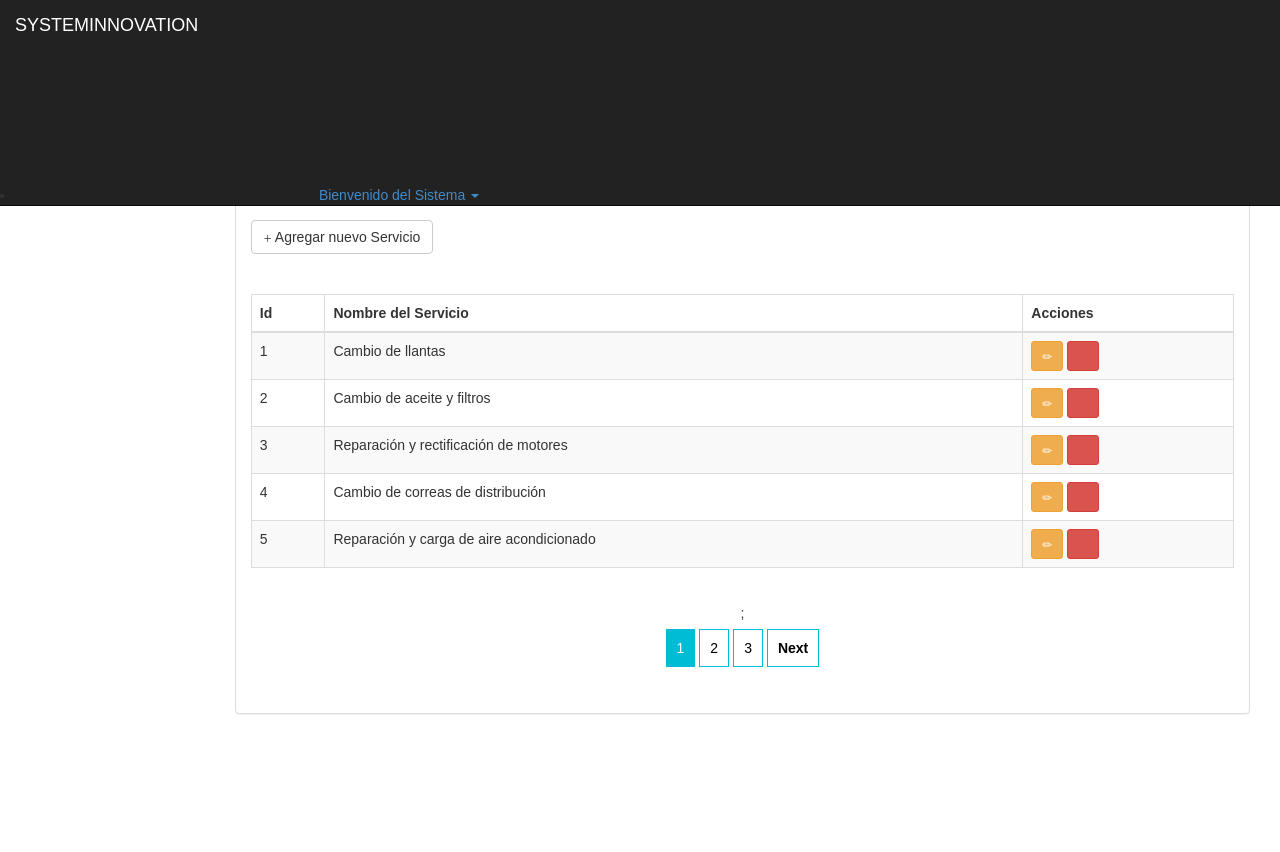
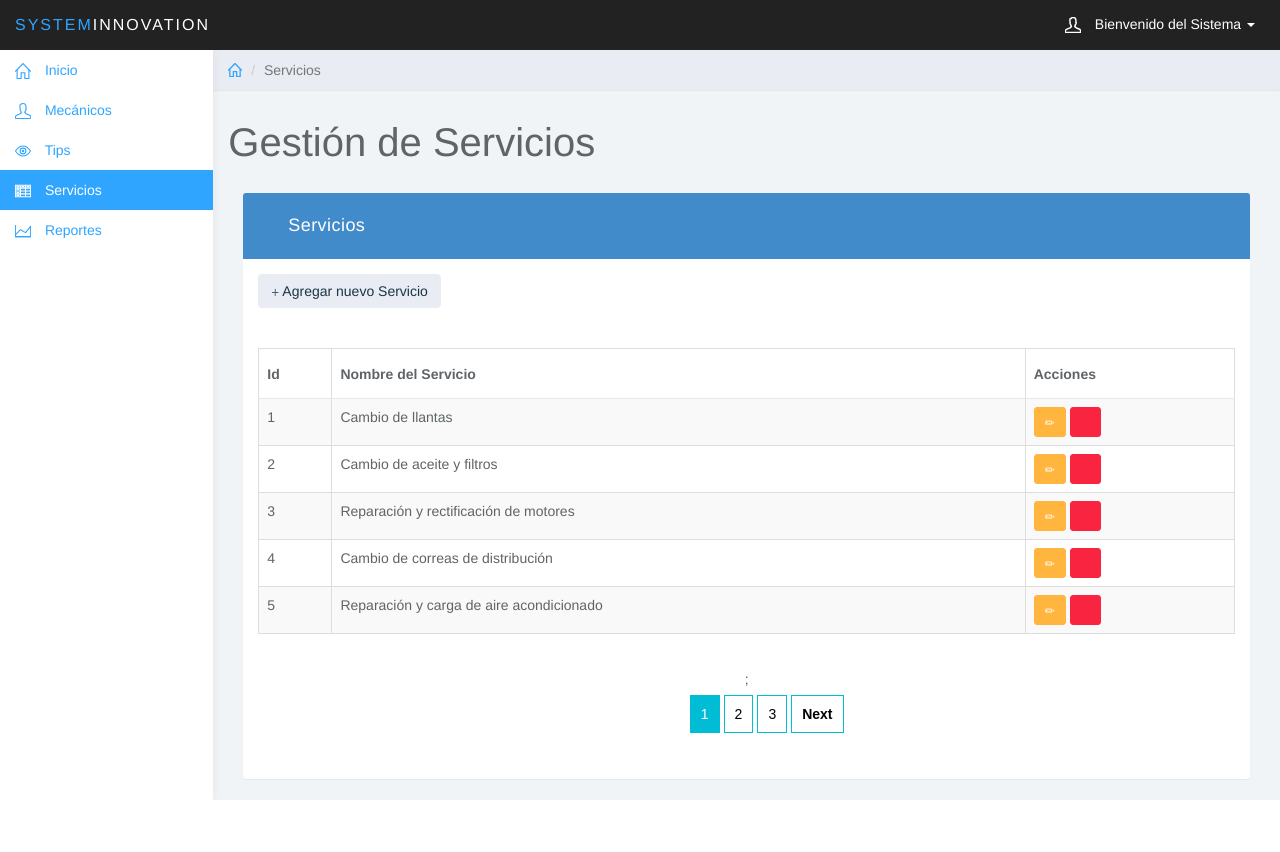
Before and after one commit to ValentinHO/SystemInnovation, a PHP site: page /services.php in a window 1280 px wide. After the commit the page ends 800 px from the top, so only its background shows below. Run offline with PHP 8.4, Linux system fonts and the light colour scheme; a user stored in the database is signed in; data comes from the database, SQL or seed files in the repository; a map, chart or similar area stays blank; some web fonts are replaced.

Commit message:
Vista servicios 26-06-2017

```diff
--- a/services.php
+++ b/services.php
@@ -13,28 +13,48 @@
 <!DOCTYPE html>
 <html>
 <head>
+<meta charset="utf-8">
+<meta name="viewport" content="width=device-width, initial-scale=1">
 <title>System Innovation</title>
-    <meta charset="utf-8">
 <link rel="icon" href="img/favicon.ico">
-    <meta name="viewport" content="width=device-width,initial-scale=1,maximum-scale=1">
-    <link rel="stylesheet" type="text/css" href="css/bootstrap.min.css">
+
+<link href="css/bootstrap.min.css" rel="stylesheet">
 <link href="css/font-awesome.min.css" rel="stylesheet" type="text/css">
-    <link rel="stylesheet" type="text/css" href="css/style.css">
+<link href="css/pagination.css" rel="stylesheet" type="text/css">
+<link href="css/styles.css" rel="stylesheet">
+
+<!--Icons-->
+<script src="js/lumino.glyphs.js"></script>
+
+<!--[if lt IE 9]>
+<script src="js/html5shiv.js"></script>
+<script src="js/respond.min.js"></script>
+<![endif]-->
+
 </head>
+
 <body id="serviciosmecanicos">
 
     <?php require('header.php');?>
+    <div class="col-sm-9 col-sm-offset-3 col-lg-10 col-lg-offset-2 main">
+        <div class="row">
+            <ol class="breadcrumb">
+                <li><a href="main.php"><svg class="glyph stroked home"><use xlink:href="#stroked-home"></use></svg></a></li>
+                <li class="active">Servicios</li>
+            </ol>
+        </div><!--/.row-->
 
-<section id="contenido">
-    <article>
-        <div class="title-modulo">
-            <p>Gestión de Servicios Mecánicos</p>
+        <div class="row">
+            <div class="col-lg-12">
+                <h1 class="page-header">Gestión de Servicios</h1>
             </div>
+        </div><!--/.row-->
 
-        <div class="alert alert-success hidden" id="messages"></div>
+
+        <div class="alert bg-success hidden" id="messages"></div>
 
         <div class="col-lg-12">
-            <div class="panel panel-default">
+            <div class="panel panel-primary">
                 <div class="panel-heading"><span class="glyphicon glyphicon-th-list"></span> Servicios</div>
 
                 <div class="panel-body">
@@ -85,15 +105,16 @@
             </div>
         </div>
 
-    </article>
-</section>
 
-<script src="js/jquery-3.1.1.min.js" type="text/javascript"></script>
-<script src="js/bootstrap.min.js" type="text/javascript"></script>
+
+    </div>  <!--/.main-->
+
+    <script src="js/jquery-1.11.1.min.js"></script>
+    <script src="js/bootstrap.min.js"></script>
     <script src="js/bootbox.min.js" type="text/javascript"></script>
     <script src="js/services.js" type="text/javascript"></script>
     <script src="js/logout.js" type="text/javascript"></script>
     <script src="js/destroysessiontimeout.js" type="text/javascript"></script>
+</body>
 
-</body>
 </html>
```
Lines whose indentation alone changed are shown as unchanged.
